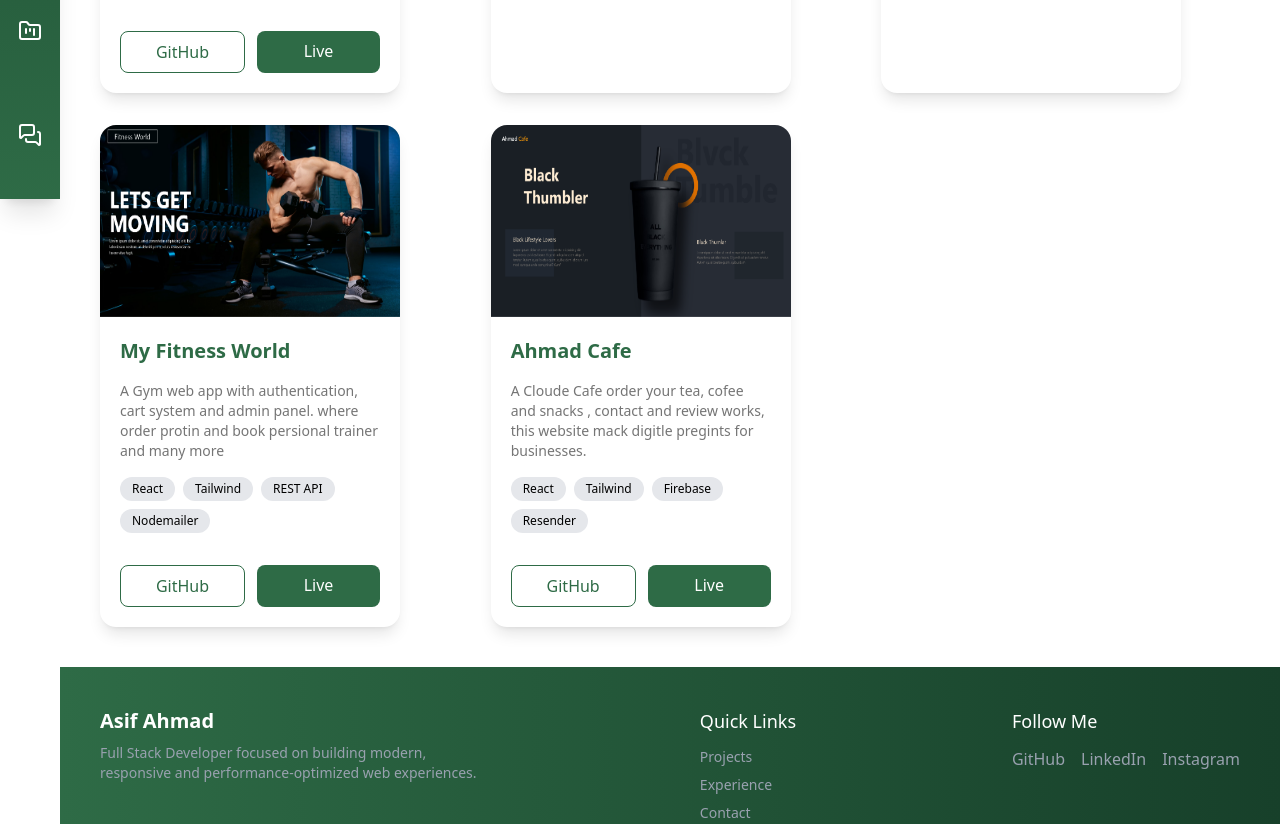
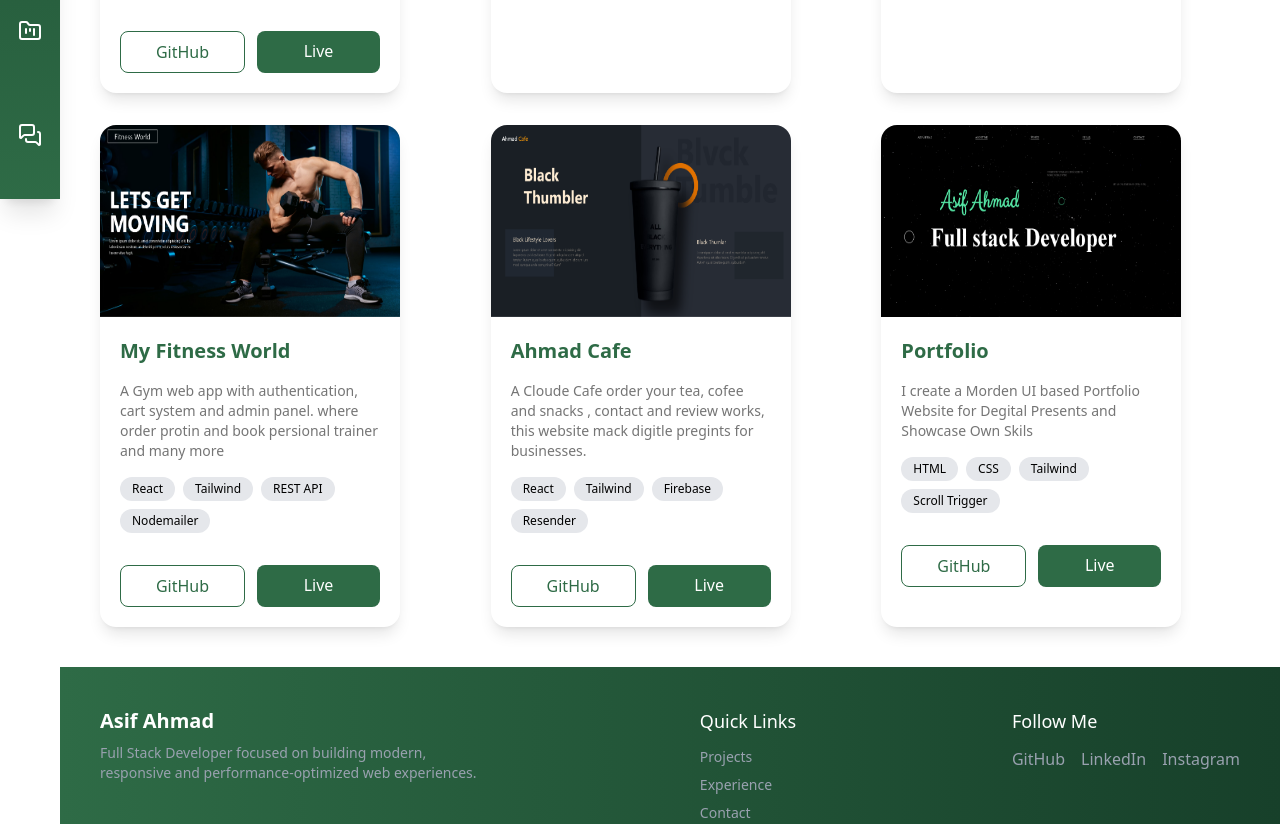
Before and after one commit to asifahmad0/My-Portfolio, a React (Vite) app in the folder frontend/: page /project in a window 1280 px wide. Shown: the part 601-1425 px from the top of the page. Built offline with nearby package versions, Linux system fonts and the light colour scheme; a web font is replaced by a local one.

Commit message:
add new project and solve some ui bugs

```diff
--- a/frontend/src/pages/About.jsx
+++ b/frontend/src/pages/About.jsx
@@ -1,9 +1,13 @@
 import { motion } from "framer-motion";
+import { useLocation } from "react-router-dom";
 
 export default function About() {
+
+  const isRoute = useLocation()
   return (
-    <section className=" bg-gradient-to-br from-black via-primery-light to-black flex items-center justify-center py-8 lg:py-20 px-2 lg:px-6">
-      <div className=" w-full grid md:grid-cols-2 gap-12 items-center">
+    <section className={` bg-gradient-to-br from-black via-primery-light to-black flex items-center justify-center
+    py-8 lg:py-20 px-2 lg:px-6 `}>
+      <div className={` w-full grid md:grid-cols-2 gap-12 items-center ${isRoute.pathname == '/about' ? "ml-[60px]":""}`}>
 
 
         {/* Floating 3D Elements */}
--- a/frontend/src/pages/ContactUs.jsx
+++ b/frontend/src/pages/ContactUs.jsx
@@ -1,4 +1,5 @@
 import { motion } from "framer-motion";
+import { useLocation } from "react-router-dom";
 
 const fadeUp = {
   hidden: { opacity: 0, y: 40 },
@@ -10,15 +11,17 @@ const fadeUp = {
 };
 
 export default function ContactSection() {
+
+  const isRoute = useLocation()
   return (
-    <section id="contact" className="relative w-[100dvw-60px] bg-primery-light py-24 px-4">
+    <section id="contact" className={`relative w-[100dvw-60px] bg-primery-light py-24 px-4`}>
       {/* Heading */}
       <motion.div
         initial="hidden"
         whileInView="show"
         viewport={{ once: true }}
         variants={fadeUp}
-        className="max-w-7xl mx-auto text-white mb-14"
+        className={`max-w-7xl mx-auto text-white mb-14 ${isRoute.pathname == '/contact'? "ml-[60px]":""}`}
       >
         <h2 className="text-4xl text-textColor2 font-bold mb-2 font">Get In Touch</h2>
         <p className="text-textColor2 max-w-xl">
@@ -33,7 +36,7 @@ export default function ContactSection() {
         whileInView="show"
         viewport={{ once: true }}
         variants={fadeUp}
-        className="max-w-7xl mx-auto bg-white rounded-xl shadow-xl overflow-hidden"
+        className={`max-w-7xl mx-auto bg-white rounded-xl shadow-xl overflow-hidden ${isRoute.pathname == '/contact'? "ml-[60px]":""}`}
       >
         <div className="grid grid-cols-1 lg:grid-cols-3">
           {/* Left Form */}
--- a/frontend/src/pages/Project.jsx
+++ b/frontend/src/pages/Project.jsx
@@ -6,6 +6,8 @@ import starfusion from '../assets/StarFusion.png'
 import gymIMG from '../assets/gym.png'
 import CofeemeIMG from '../assets/cofeeme.png'
 import autoPptImg from '../assets/autoppt.png'
+import asifPortfolioImg from '../assets/asif-portfolio-img.png'
+import { useLocation, useParams } from "react-router-dom";
 
 const projects = [
   {
@@ -58,6 +60,16 @@ const projects = [
     github: "https://github.com/asifahmad0/cofeeme",
     live: "https://cofeeme.vercel.app/",
   },
+  {
+    id: 6,
+    title: "Portfolio ",
+    description:
+      " I create a Morden UI based Portfolio Website for Degital Presents and Showcase Own Skils  ",
+    tech: ["HTML","CSS", "Tailwind", "Scroll Trigger", ],
+    image: asifPortfolioImg,
+    github: "https://github.com/asifahmad0/Asif_Ahmad",
+    live: "https://asifahmad0.github.io/Asif_Ahmad",
+  },
 
 ];
 
@@ -70,9 +82,11 @@ export default function ProjectSection() {
     });
   }, []);
 
+  const isRoute = useLocation()
+
   return (
     <section
-      className=" min-h-screen w-[100dvh-60px] px-4 sm:px-6 lg:px-10 py-10 overflow-hidden ml-[60px]"
+      className={ `min-h-screen w-[100dvh-60px] px-4 sm:px-6 lg:px-10 py-10 overflow-hidden ${ isRoute.pathname == '/project' ? 'ml-[60px]':""}`}
       id="projects"
     >
       {/* Heading */}
```
Also changed, not shown: frontend/src/assets/asif-portfolio-img.png (added).
